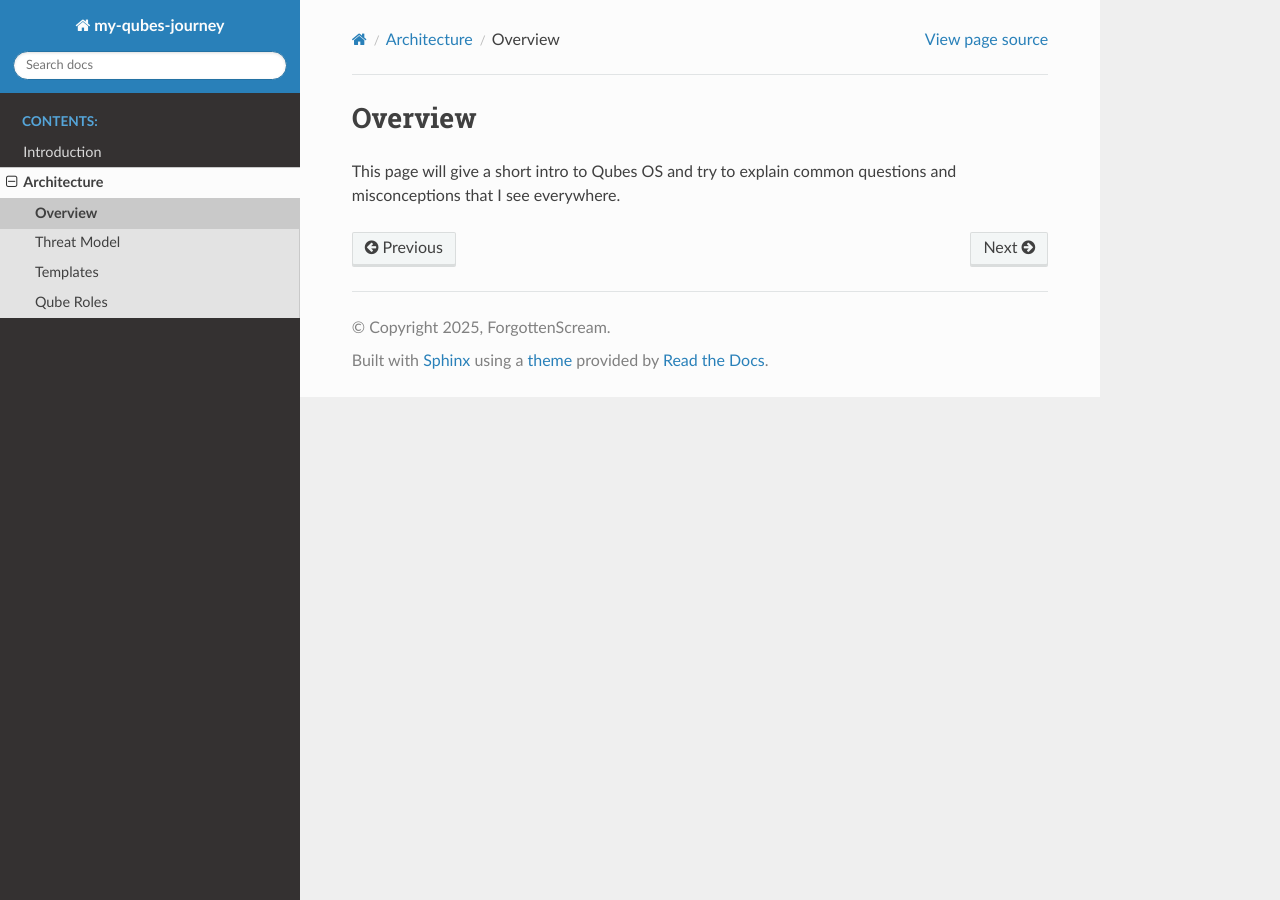
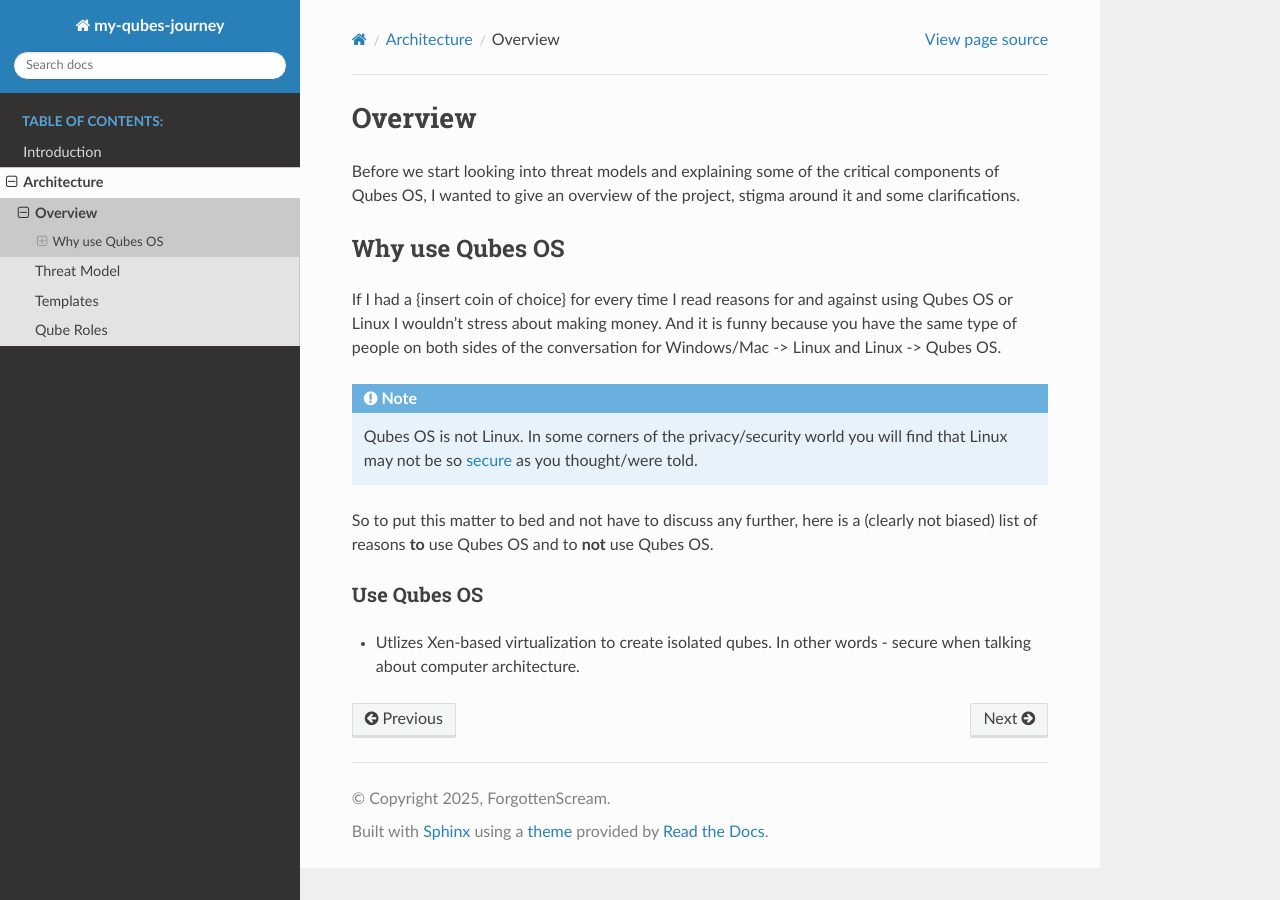
Before and after one commit to ForgottenScream/my-qubes-journey, a Sphinx documentation site: the page built from docs/source/architecture/overview.rst, in a window 1280 px wide. Built offline with Sphinx 7.4.7 and the Read the Docs theme 3.1.0, drawn with Linux system fonts in a browser that asks for light colours.

Commit message:
moving onto overview

```diff
--- a/docs/source/architecture/overview.rst
+++ b/docs/source/architecture/overview.rst
@@ -1,4 +1,18 @@
 Overview
 ========
 
-This page will give a short intro to Qubes OS and try to explain common questions and misconceptions that I see everywhere.
+Before we start looking into threat models and explaining some of the critical components of Qubes OS, I wanted to give an overview of the project, stigma around it and some clarifications.
+
+Why use Qubes OS
+----------------
+If I had a {insert coin of choice} for every time I read reasons for and against using Qubes OS or Linux I wouldn't stress about making money.
+And it is funny because you have the same type of people on both sides of the conversation for Windows/Mac -> Linux and Linux -> Qubes OS.
+
+.. note::
+   Qubes OS is not Linux. In some corners of the privacy/security world you will find that Linux may not be so `secure <https://madaidans-insecurities.github.io/linux.html>`_ as you thought/were told.
+
+So to put this matter to bed and not have to discuss any further, here is a (clearly not biased) list of reasons **to** use Qubes OS and to **not** use Qubes OS.
+
+Use Qubes OS
+~~~~~~~~~~~~
+- Utlizes Xen-based virtualization to create isolated qubes. In other words - secure when talking about computer architecture.
--- a/docs/source/intro.rst
+++ b/docs/source/intro.rst
@@ -5,7 +5,7 @@
 Maybe you've dabbled in Linux and want to take the next step. Maybe someone sent you this link and you already have strong opinions about Qubes or Linux — which is fine, I won’t hold that against you.
 
 This documentation is written primarily for people in that first group: curious, motivated, but unsure where to start.
-That said, you may find yourself gradually migrating into the “target audience” without even realizing it.
+That said, if you are in that second group you may find yourself gradually migrating into the first group without even realizing it.
 
 Why I Wrote This
 ----------------
@@ -27,7 +27,7 @@
 Understanding Use Cases
 -----------------------
 
-One of the Qubes OS introduction pages talks about use cases. When I first read it, it went over my head. I didn’t care about use cases — I wanted *results*.
+One of the Qubes OS introduction pages talks about `use cases <https://doc.qubes-os.org/en/latest/user/how-to-guides/how-to-organize-your-qubes.html>`_ for organizing qubes. When I first read it, it went over my head. I didn’t care about use cases — I wanted *results*.
 
 Now I get it.
 
```
Also changed, not shown: other parts of docs/source/intro.rst (+1 -1 lines), docs/source/index.rst (+6 -4 lines).
